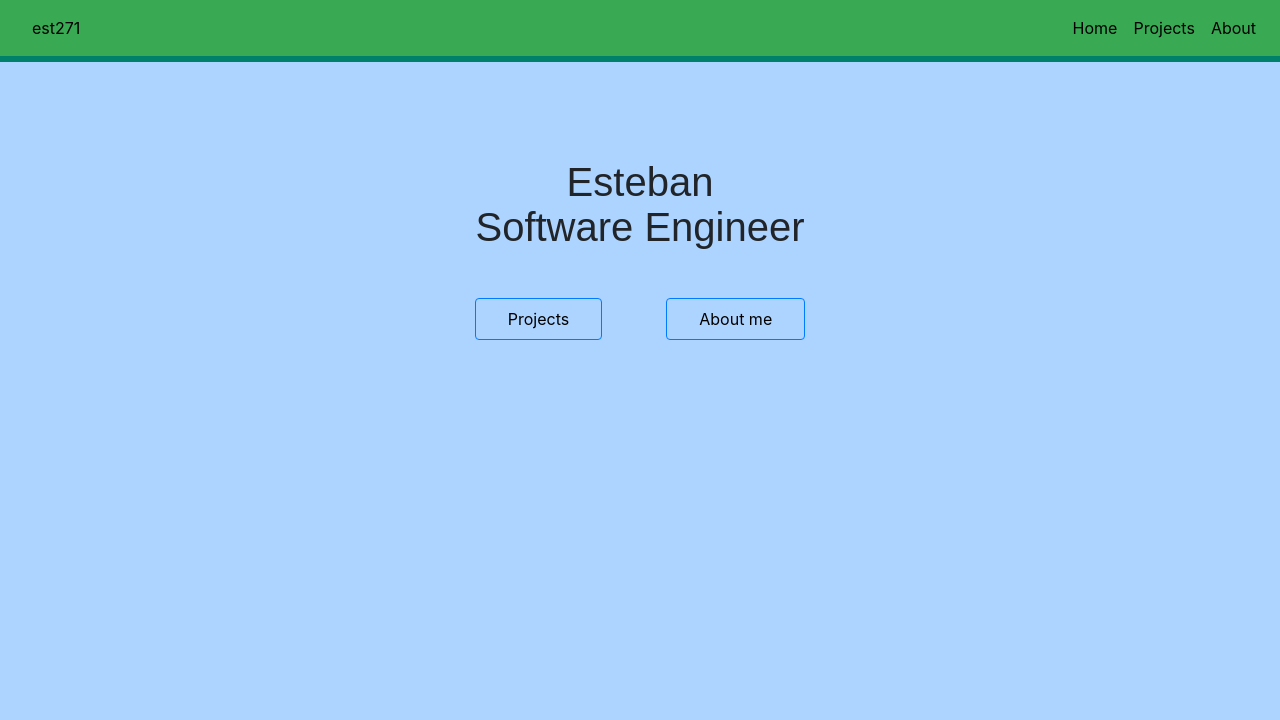
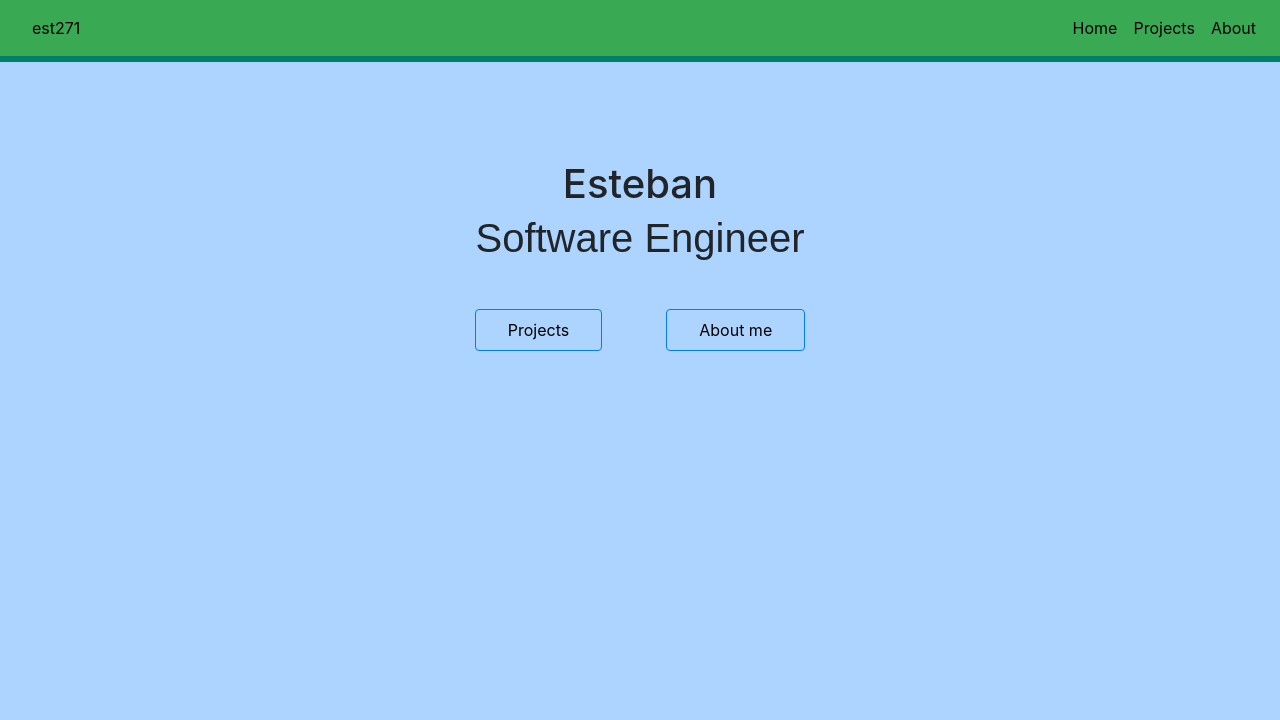
Before and after one commit to est271/est271.github.io, a plain HTML site: page index.html in a window 1280 px wide. Shown: the top 720 px of the page. Drawn offline with nearby package versions, Linux system fonts and the light colour scheme.

Commit message:
added heading element to Home page

```diff
--- a/index.html
+++ b/index.html
@@ -22,7 +22,7 @@
     <div class="top-nav-bar fade1"></div>
 
     <div class="container fade1" style="margin-top: 10em">
-      <div class="front" id="name1">Esteban</div>
+      <h1 id="name1">Esteban</h1>
       <div class="front" id="name2">Software <span id="name3">Engineer</span> </div>
 
       <div class="row justify-content-center" style="padding-top: 2em">
--- a/styles/style.css
+++ b/styles/style.css
@@ -71,6 +71,8 @@ ul{
   font: 2.5em sans-serif;
 }
 #name1{
+  position: relative;
+  text-align: center;
   bottom: 5em;
 }
 #name2{
```
Lines whose indentation alone changed are shown as unchanged.
